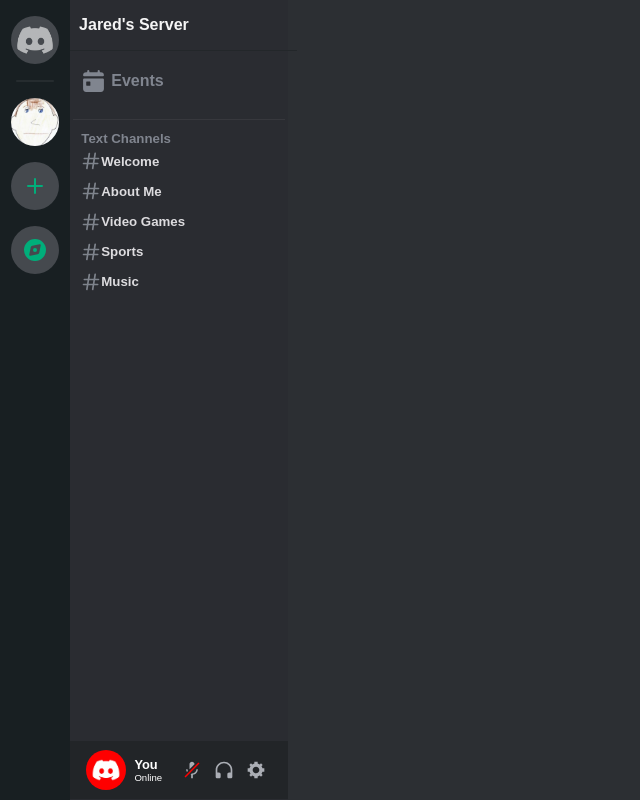
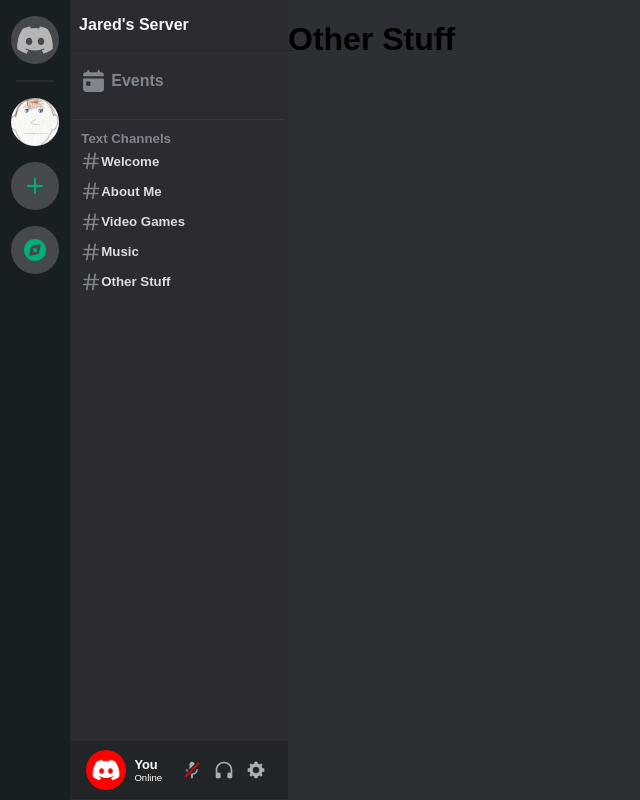
Before and after one commit to Plebbaroni/devsoc_application_site, a React (Vite) app: page /OtherStuff in a window 1280 px wide. Shown: the whole page, without its empty margins (0-640 px from the left). Built offline with nearby package versions, Linux system fonts and the light colour scheme; a web font is replaced by a local one.

Commit message:
Routes again

```diff
--- a/src/components/ContentRoutes.tsx
+++ b/src/components/ContentRoutes.tsx
@@ -6,6 +6,9 @@
     <Routes>
         <Route path='/' element={<Welcome name="Welcome"/>}/>
         <Route path='/AboutMe' element={<AboutMe name="About Me"/>}/>
+        <Route path='/VideoGames' element={<AboutMe name="Video Games"/>}/>
+        <Route path='/Music' element={<AboutMe name="Music"/>}/>
+        <Route path='/OtherStuff' element={<AboutMe name="Other Stuff"/>}/>
     </Routes>
   )
 }
--- a/src/components/ServerInfoBar.tsx
+++ b/src/components/ServerInfoBar.tsx
@@ -26,17 +26,17 @@
                   <svg className="ChannelIcon" aria-hidden="true" role="img" xmlns="http://www.w3.org/2000/svg" width="24" height="24" fill="none" viewBox="0 0 24 24"><path fill="currentColor" fill-rule="evenodd" d="M10.99 3.16A1 1 0 1 0 9 2.84L8.15 8H4a1 1 0 0 0 0 2h3.82l-.67 4H3a1 1 0 1 0 0 2h3.82l-.8 4.84a1 1 0 0 0 1.97.32L8.85 16h4.97l-.8 4.84a1 1 0 0 0 1.97.32l.86-5.16H20a1 1 0 1 0 0-2h-3.82l.67-4H21a1 1 0 1 0 0-2h-3.82l.8-4.84a1 1 0 1 0-1.97-.32L15.15 8h-4.97l.8-4.84ZM14.15 14l.67-4H9.85l-.67 4h4.97Z" clip-rule="evenodd" className=""></path></svg>
                   <h5 className='TextChannelTitle'>About Me</h5>
                 </Link>
-                <Link to="" className='TextChannel'>
+                <Link to="/VideoGames" className='TextChannel'>
                   <svg className="ChannelIcon" aria-hidden="true" role="img" xmlns="http://www.w3.org/2000/svg" width="24" height="24" fill="none" viewBox="0 0 24 24"><path fill="currentColor" fill-rule="evenodd" d="M10.99 3.16A1 1 0 1 0 9 2.84L8.15 8H4a1 1 0 0 0 0 2h3.82l-.67 4H3a1 1 0 1 0 0 2h3.82l-.8 4.84a1 1 0 0 0 1.97.32L8.85 16h4.97l-.8 4.84a1 1 0 0 0 1.97.32l.86-5.16H20a1 1 0 1 0 0-2h-3.82l.67-4H21a1 1 0 1 0 0-2h-3.82l.8-4.84a1 1 0 1 0-1.97-.32L15.15 8h-4.97l.8-4.84ZM14.15 14l.67-4H9.85l-.67 4h4.97Z" clip-rule="evenodd" className=""></path></svg>
                   <h5 className='TextChannelTitle'>Video Games</h5>
                 </Link>
-                <Link to="" className='TextChannel'>
-                  <svg className="ChannelIcon" aria-hidden="true" role="img" xmlns="http://www.w3.org/2000/svg" width="24" height="24" fill="none" viewBox="0 0 24 24"><path fill="currentColor" fill-rule="evenodd" d="M10.99 3.16A1 1 0 1 0 9 2.84L8.15 8H4a1 1 0 0 0 0 2h3.82l-.67 4H3a1 1 0 1 0 0 2h3.82l-.8 4.84a1 1 0 0 0 1.97.32L8.85 16h4.97l-.8 4.84a1 1 0 0 0 1.97.32l.86-5.16H20a1 1 0 1 0 0-2h-3.82l.67-4H21a1 1 0 1 0 0-2h-3.82l.8-4.84a1 1 0 1 0-1.97-.32L15.15 8h-4.97l.8-4.84ZM14.15 14l.67-4H9.85l-.67 4h4.97Z" clip-rule="evenodd" className=""></path></svg>
-                  <h5 className='TextChannelTitle'>Sports</h5>
-                </Link>
-                <Link to="" className='TextChannel'>
+                <Link to="/Music" className='TextChannel'>
                   <svg className="ChannelIcon" aria-hidden="true" role="img" xmlns="http://www.w3.org/2000/svg" width="24" height="24" fill="none" viewBox="0 0 24 24"><path fill="currentColor" fill-rule="evenodd" d="M10.99 3.16A1 1 0 1 0 9 2.84L8.15 8H4a1 1 0 0 0 0 2h3.82l-.67 4H3a1 1 0 1 0 0 2h3.82l-.8 4.84a1 1 0 0 0 1.97.32L8.85 16h4.97l-.8 4.84a1 1 0 0 0 1.97.32l.86-5.16H20a1 1 0 1 0 0-2h-3.82l.67-4H21a1 1 0 1 0 0-2h-3.82l.8-4.84a1 1 0 1 0-1.97-.32L15.15 8h-4.97l.8-4.84ZM14.15 14l.67-4H9.85l-.67 4h4.97Z" clip-rule="evenodd" className=""></path></svg>
                   <h5 className='TextChannelTitle'>Music</h5>
+                </Link>
+                <Link to="/OtherStuff" className='TextChannel'>
+                  <svg className="ChannelIcon" aria-hidden="true" role="img" xmlns="http://www.w3.org/2000/svg" width="24" height="24" fill="none" viewBox="0 0 24 24"><path fill="currentColor" fill-rule="evenodd" d="M10.99 3.16A1 1 0 1 0 9 2.84L8.15 8H4a1 1 0 0 0 0 2h3.82l-.67 4H3a1 1 0 1 0 0 2h3.82l-.8 4.84a1 1 0 0 0 1.97.32L8.85 16h4.97l-.8 4.84a1 1 0 0 0 1.97.32l.86-5.16H20a1 1 0 1 0 0-2h-3.82l.67-4H21a1 1 0 1 0 0-2h-3.82l.8-4.84a1 1 0 1 0-1.97-.32L15.15 8h-4.97l.8-4.84ZM14.15 14l.67-4H9.85l-.67 4h4.97Z" clip-rule="evenodd" className=""></path></svg>
+                  <h5 className='TextChannelTitle'>Other Stuff</h5>
                 </Link>
             </div>
           <div className='VoiceChannels'>
```
